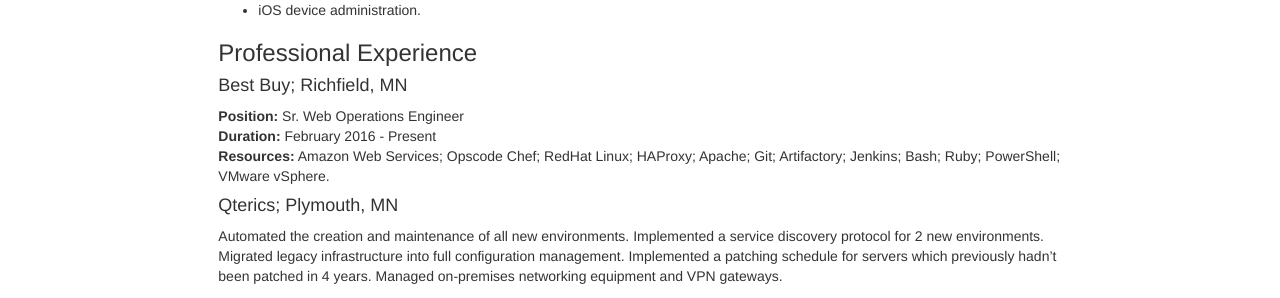
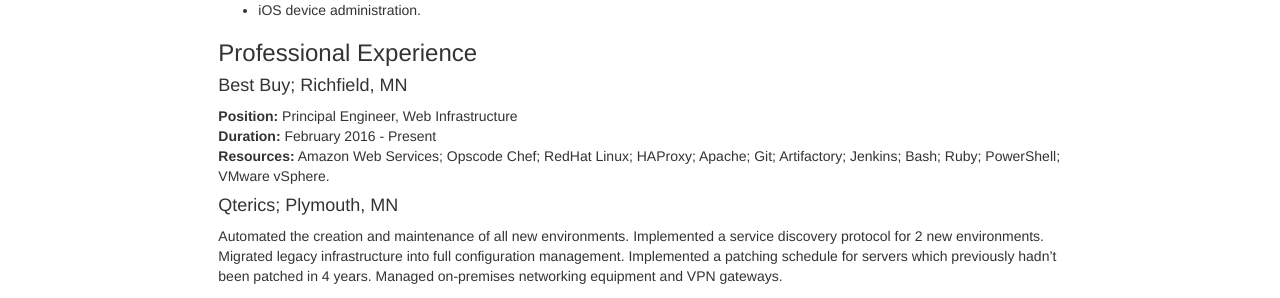
Before and after one commit to rpunt/rpunt.github.io, a Jekyll site: the page built from index.md, in a window 1280 px wide and 900 px high. Shown: the part 386-684 px from the top of the window. Built offline with Jekyll 4.4.1, drawn with Linux system fonts in a browser that asks for light colours; our own code applies the rules of GitHub Pages for plain Markdown files.

Commit message:
Update BBY title

```diff
--- a/index.md
+++ b/index.md
@@ -18,7 +18,7 @@
 
 #### Best Buy; Richfield, MN
 
-**Position:** Sr. Web Operations Engineer<br />
+**Position:** Principal Engineer, Web Infrastructure<br />
 **Duration:** February 2016 - Present<br />
 **Resources:** Amazon Web Services; Opscode Chef; RedHat Linux; HAProxy; Apache; Git; Artifactory; Jenkins; Bash; Ruby; PowerShell; VMware vSphere.
 
```
